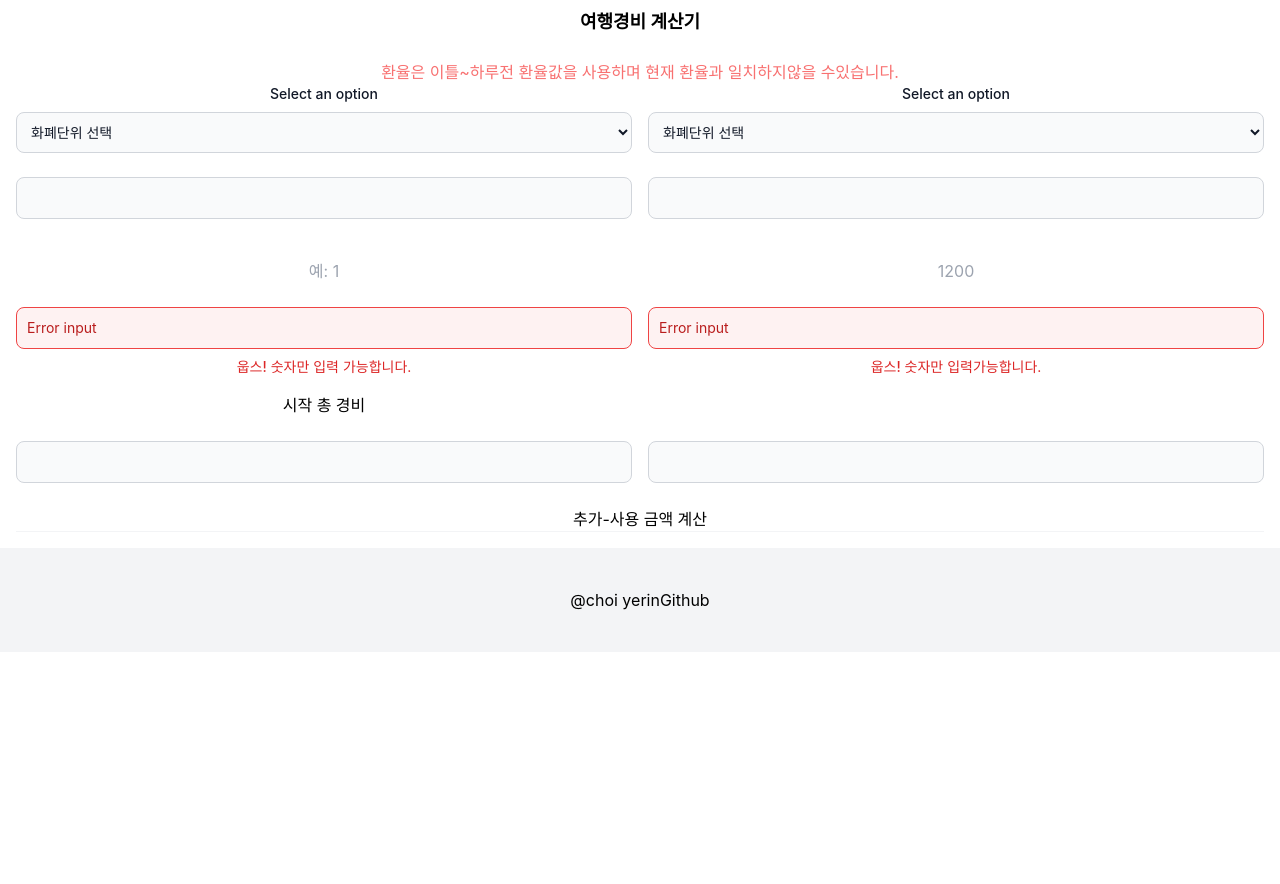
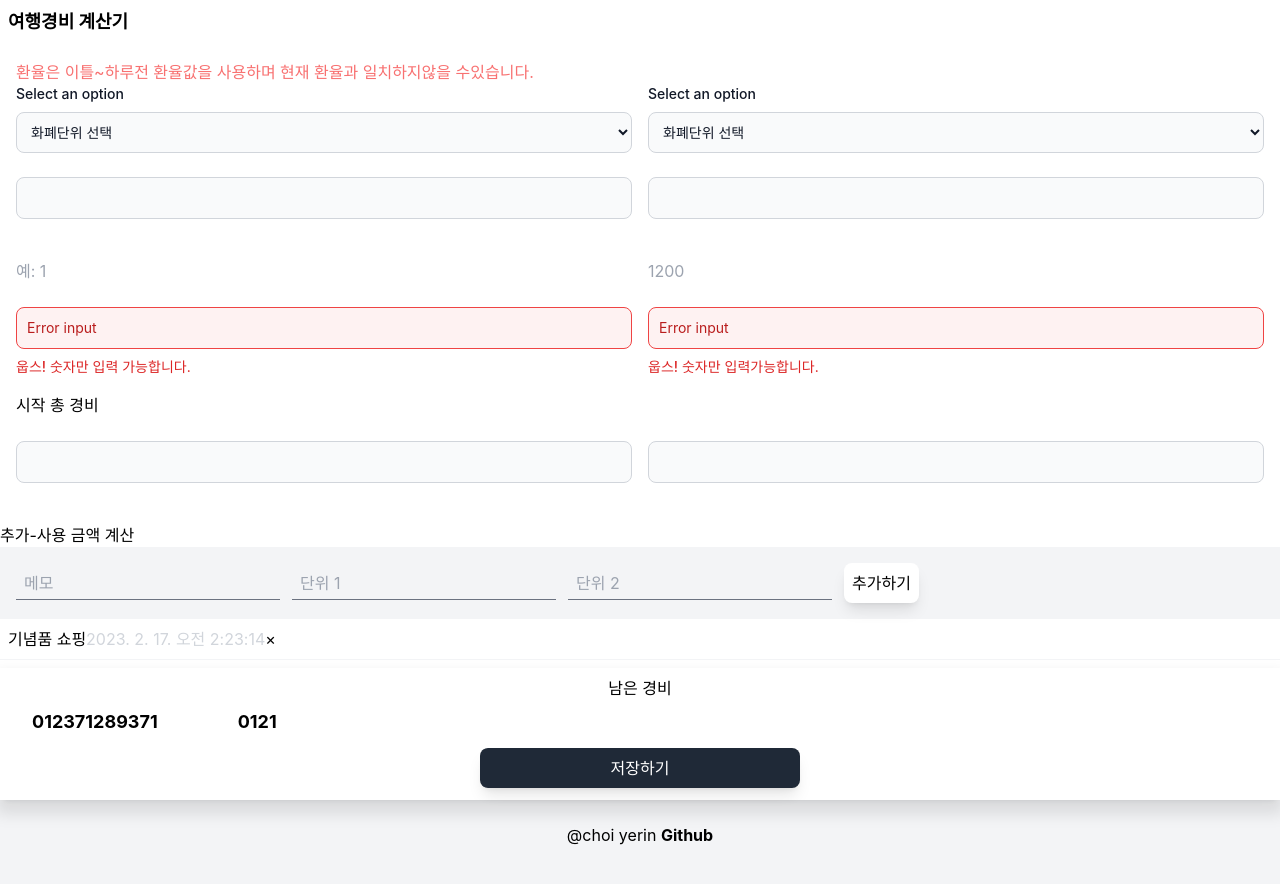
Before and after one commit to Yerin00/Travel-Expenses, a React (Create React App) app: page / in a window 1280 px wide. Shown: the top 884 px of the page. Before the commit the page ends 800 px from the top, so only its background shows below. Built offline with nearby package versions, Linux system fonts and the light colour scheme.

Commit message:
UI구현 & state추가 & 환율계산

```diff
--- a/src/App.css
+++ b/src/App.css
@@ -1,39 +1,6 @@
 .App {
-  text-align: center;
+  /* text-align: center; */
 }
 
-
-.App-logo {
-  height: 40vmin;
-  pointer-events: none;
-}
-
-@media (prefers-reduced-motion: no-preference) {
-  .App-logo {
-    animation: App-logo-spin infinite 20s linear;
-  }
-}
-
-.App-header {
-  background-color: #282c34;
-  min-height: 100vh;
-  display: flex;
-  flex-direction: column;
-  align-items: center;
-  justify-content: center;
-  font-size: calc(10px + 2vmin);
-  color: white;
-}
-
-.App-link {
-  color: #61dafb;
-}
-
-@keyframes App-logo-spin {
-  from {
-    transform: rotate(0deg);
-  }
-  to {
-    transform: rotate(360deg);
-  }
-}
+.delete {display:inline-block;*display:inline;}
+.delete:after {display: inline-block;content: "\00d7";}
--- a/src/App.js
+++ b/src/App.js
@@ -1,22 +1,121 @@
 import logo from './logo.svg';
 import './App.css';
-import { useState } from 'react';
+import { useState, useEffect } from 'react';
 
 
 function App() {
   const expenseHistory = [
     {
       isPlus:false,
+      date:"2023. 2. 17. 오전 2:23:14",
       memo:"기념품 쇼핑",
       unit_1: 25,
       unit_2: null
-    }
+    },
+    {
+      isPlus:false,
+      date:"2023. 2. 17. 오전 2:23:14",
+      memo:"기념품 쇼핑",
+      unit_1: 25,
+      unit_2: null
+    },
+    {
+      isPlus:false,
+      date:"2023. 2. 17. 오전 2:23:14",
+      memo:"기념품 쇼핑",
+      unit_1: 25,
+      unit_2: null
+    },
+    {
+      isPlus:false,
+      date:"2023. 2. 17. 오전 2:23:14",
+      memo:"기념품 쇼핑",
+      unit_1: 25,
+      unit_2: null
+    },
   ]
 
   const [firstUnit, setFirstUnit] = useState(0)
   const [secondUnit, setSecondUnit] = useState(0)
 
-  const [initExpenses, setInitExpenses] = useState(0)
+  const [initExpenses1, setInitExpenses1] = useState(0)
+  const [initExpenses2, setInitExpenses2] = useState(0)
+
+  const [memo, setMemo] = useState('')
+  const [expense1, setExpense1] = useState('')
+  const [expense2, setExpense2] = useState('')
+
+  const [restExpenses1, setRestExpenses1] = useState(0)
+  const [restExpenses2, setRestExpenses2] = useState(0)
+  let date;
+
+  function exchange(first, second){
+    let ratio;
+    if (firstUnit >= secondUnit){
+      ratio = firstUnit/secondUnit
+      //console.log(ratio)
+      if (first == null)
+        first = second * ratio
+      else if (second == null)
+        second = first / ratio
+    } else {
+      ratio = secondUnit/firstUnit
+      //console.log(ratio)
+      if (first == null)
+        first = second / ratio
+      else if (second == null)
+        second = first * ratio
+    }
+
+  }
+
+  function save(){
+    localStorage.setItem('firstUnit',firstUnit)
+    localStorage.setItem('secondUnit', secondUnit)
+    localStorage.setItem('initExpenses1',initExpenses1)
+    localStorage.setItem('initExpenses2',initExpenses2)
+    localStorage.setItem('expenseHistory', JSON.stringify(expenseHistory));
+  }
+
+  // 1. 페이지에 접속하면
+  useEffect(()=>{
+
+    // 2. localStorage의 데이터를 꺼낸다.
+    var expenseHistory = localStorage.getItem('expenseHistory');
+
+    // 최초 접속시 localStorage에 데이터가 없을 경우 새로운 배열을 생성한다.
+    if(expenseHistory == null){
+      expenseHistory = [];
+    }else{
+      expenseHistory = JSON.parse(expenseHistory);
+    }
+
+  },[]);
+
+  function addExpense() {
+    // 현재날짜 가져오기
+    date = new Date()
+    date = date.toLocaleString()
+    // expenseHistory 배열에 추가
+    expenseHistory.unshift({
+      isPlus:false,
+      memo:memo,
+      unit_1: expenseHistory,
+      unit_2: null}) // 배열 시작부분에 항목 추가
+    // 모든 값 초기화
+    setMemo('')
+    setExpense1('')
+    setExpense2('')
+
+  }
+
+  useEffect(()=>{ // unit1, 2중에 하나가 변경되면 즉시 나머지 단위의 값을 계산해서 보여준다.
+    exchange(expense1, expense2)
+  },[expense1, expense2])
+  useEffect(() => {
+    exchange(initExpenses1, initExpenses2)
+  }, [initExpenses1, initExpenses2])
+
 
   return (
     <div className="App">
@@ -27,74 +126,88 @@ function App() {
         {/* 화폐단위선택 */}
         <div className="grid grid-cols-2 gap-4">
           <div>
-            <label for="countries" class="block mb-2 text-sm font-medium text-gray-900 dark:text-white">Select an option</label>
-            <select id="countries" class="bg-gray-50 border border-gray-300 text-gray-900 text-sm rounded-lg focus:ring-blue-500 focus:border-blue-500 block w-full p-2.5 dark:bg-gray-700 dark:border-gray-600 dark:placeholder-gray-400 dark:text-white dark:focus:ring-blue-500 dark:focus:border-blue-500">
-              <option selected>화폐단위 선택</option>
+            <label htmlFor="countries" className="block mb-2 text-sm font-medium text-gray-900 dark:text-white">Select an option</label>
+            <select id="countries" className="bg-gray-50 border border-gray-300 text-gray-900 text-sm rounded-lg focus:ring-blue-500 focus:border-blue-500 block w-full p-2.5 dark:bg-gray-700 dark:border-gray-600 dark:placeholder-gray-400 dark:text-white dark:focus:ring-blue-500 dark:focus:border-blue-500">
+              <option defaultValue>화폐단위 선택</option>
               <option value="US">직접입력</option>
               <option value="CA">Canada</option>
             </select>
           </div>
           <div>
-            <label for="countries" class="block mb-2 text-sm font-medium text-gray-900 dark:text-white">Select an option</label>
-            <select id="countries" class="bg-gray-50 border border-gray-300 text-gray-900 text-sm rounded-lg focus:ring-blue-500 focus:border-blue-500 block w-full p-2.5 dark:bg-gray-700 dark:border-gray-600 dark:placeholder-gray-400 dark:text-white dark:focus:ring-blue-500 dark:focus:border-blue-500">
-              <option selected>화폐단위 선택</option>
+            <label htmlFor="countries" className="block mb-2 text-sm font-medium text-gray-900 dark:text-white">Select an option</label>
+            <select id="countries" className="bg-gray-50 border border-gray-300 text-gray-900 text-sm rounded-lg focus:ring-blue-500 focus:border-blue-500 block w-full p-2.5 dark:bg-gray-700 dark:border-gray-600 dark:placeholder-gray-400 dark:text-white dark:focus:ring-blue-500 dark:focus:border-blue-500">
+              <option defaultValue>화폐단위 선택</option>
               <option value="US">직접입력</option>
               <option value="CA">Canada</option>
             </select>
           </div>
-          <div class="mb-6">
-            <label for="default-input" class="block mb-2 text-sm font-medium text-gray-900 dark:text-white"></label>
-            <input type="text" id="default-input" class="bg-gray-50 border border-gray-300 text-gray-900 text-sm rounded-lg focus:ring-blue-500 focus:border-blue-500 block w-full p-2.5 dark:bg-gray-700 dark:border-gray-600 dark:placeholder-gray-400 dark:text-white dark:focus:ring-blue-500 dark:focus:border-blue-500"/>
+          <div className="mb-6">
+            <label htmlFor="default-input" className="block mb-2 text-sm font-medium text-gray-900 dark:text-white"></label>
+            <input type="text" id="default-input" className="bg-gray-50 border border-gray-300 text-gray-900 text-sm rounded-lg focus:ring-blue-500 focus:border-blue-500 block w-full p-2.5 dark:bg-gray-700 dark:border-gray-600 dark:placeholder-gray-400 dark:text-white dark:focus:ring-blue-500 dark:focus:border-blue-500"/>
           </div>
-          <div class="mb-6">
-              <label for="default-input" class="block mb-2 text-sm font-medium text-gray-900 dark:text-white"></label>
-              <input type="text" id="default-input" class="bg-gray-50 border border-gray-300 text-gray-900 text-sm rounded-lg focus:ring-blue-500 focus:border-blue-500 block w-full p-2.5 dark:bg-gray-700 dark:border-gray-600 dark:placeholder-gray-400 dark:text-white dark:focus:ring-blue-500 dark:focus:border-blue-500"/>
+          <div className="mb-6">
+              <label htmlFor="default-input" className="block mb-2 text-sm font-medium text-gray-900 dark:text-white"></label>
+              <input type="text" id="default-input" className="bg-gray-50 border border-gray-300 text-gray-900 text-sm rounded-lg focus:ring-blue-500 focus:border-blue-500 block w-full p-2.5 dark:bg-gray-700 dark:border-gray-600 dark:placeholder-gray-400 dark:text-white dark:focus:ring-blue-500 dark:focus:border-blue-500"/>
           </div>
           <p className="text-gray-400">예: 1</p>
           <p className="text-gray-400">1200</p>
           <div>
-            <label for="error" class="block mb-2 text-sm font-medium text-red-700 dark:text-red-500"></label>
-            <input type="text" id="error" class="bg-red-50 border border-red-500 text-red-900 placeholder-red-700 text-sm rounded-lg focus:ring-red-500 dark:bg-gray-700 focus:border-red-500 block w-full p-2.5 dark:text-red-500 dark:placeholder-red-500 dark:border-red-500" placeholder="Error input"/>
-            <p class="mt-2 text-sm text-red-600 dark:text-red-500"><span class="font-medium">웁스!</span> 숫자만 입력 가능합니다.</p>
+            <label htmlFor="error" className="block mb-2 text-sm font-medium text-red-700 dark:text-red-500"></label>
+            <input type="text" id="error" className="bg-red-50 border border-red-500 text-red-900 placeholder-red-700 text-sm rounded-lg focus:ring-red-500 dark:bg-gray-700 focus:border-red-500 block w-full p-2.5 dark:text-red-500 dark:placeholder-red-500 dark:border-red-500" placeholder="Error input"/>
+            <p className="mt-2 text-sm text-red-600 dark:text-red-500"><span className="font-medium">웁스!</span> 숫자만 입력 가능합니다.</p>
           </div>
           <div>
-            <label for="error" class="block mb-2 text-sm font-medium text-red-700 dark:text-red-500"></label>
-            <input type="text" id="error" class="bg-red-50 border border-red-500 text-red-900 placeholder-red-700 text-sm rounded-lg focus:ring-red-500 dark:bg-gray-700 focus:border-red-500 block w-full p-2.5 dark:text-red-500 dark:placeholder-red-500 dark:border-red-500" placeholder="Error input"/>
-            <p class="mt-2 text-sm text-red-600 dark:text-red-500"><span class="font-medium">웁스!</span> 숫자만 입력가능합니다.</p>
+            <label htmlFor="error" className="block mb-2 text-sm font-medium text-red-700 dark:text-red-500"></label>
+            <input type="text" id="error" className="bg-red-50 border border-red-500 text-red-900 placeholder-red-700 text-sm rounded-lg focus:ring-red-500 dark:bg-gray-700 focus:border-red-500 block w-full p-2.5 dark:text-red-500 dark:placeholder-red-500 dark:border-red-500" placeholder="Error input"/>
+            <p className="mt-2 text-sm text-red-600 dark:text-red-500"><span className="font-medium">웁스!</span> 숫자만 입력가능합니다.</p>
           </div>
           <div>
             <label>시작 총 경비</label>
           </div>
           <div></div>
-          <div class="mb-6">
-            <label for="default-input" class="block mb-2 text-sm font-medium text-gray-900 dark:text-white"></label>
-            <input type="text" id="default-input" class="bg-gray-50 border border-gray-300 text-gray-900 text-sm rounded-lg focus:ring-blue-500 focus:border-blue-500 block w-full p-2.5 dark:bg-gray-700 dark:border-gray-600 dark:placeholder-gray-400 dark:text-white dark:focus:ring-blue-500 dark:focus:border-blue-500"/>
+          <div className="mb-6">
+            <label htmlFor="default-input" className="block mb-2 text-sm font-medium text-gray-900 dark:text-white"></label>
+            <input type="text" id="default-input" className="bg-gray-50 border border-gray-300 text-gray-900 text-sm rounded-lg focus:ring-blue-500 focus:border-blue-500 block w-full p-2.5 dark:bg-gray-700 dark:border-gray-600 dark:placeholder-gray-400 dark:text-white dark:focus:ring-blue-500 dark:focus:border-blue-500"/>
           </div>
-          <div class="mb-6">
-            <label for="default-input" class="block mb-2 text-sm font-medium text-gray-900 dark:text-white"></label>
-            <input type="text" id="default-input" class="bg-gray-50 border border-gray-300 text-gray-900 text-sm rounded-lg focus:ring-blue-500 focus:border-blue-500 block w-full p-2.5 dark:bg-gray-700 dark:border-gray-600 dark:placeholder-gray-400 dark:text-white dark:focus:ring-blue-500 dark:focus:border-blue-500"/>
+          <div className="mb-6">
+            <label htmlFor="default-input" className="block mb-2 text-sm font-medium text-gray-900 dark:text-white"></label>
+            <input type="text" id="default-input" className="bg-gray-50 border border-gray-300 text-gray-900 text-sm rounded-lg focus:ring-blue-500 focus:border-blue-500 block w-full p-2.5 dark:bg-gray-700 dark:border-gray-600 dark:placeholder-gray-400 dark:text-white dark:focus:ring-blue-500 dark:focus:border-blue-500"/>
           </div>
         </div>
+      </div>
         {/* 추가-사용 금액 계산 */}
         <label>추가-사용 금액 계산</label>
-        <div className="bg-gray-100">
-
+        <div className="bg-gray-100 p-4">
+          <input value={memo} onChange={(e)=>setMemo(e.target.value)} type="text" placeholder="메모" aria-label="memo" className="border-b border-gray-500 bg-transparent text-gray-700 mr-3 py-1 px-2 focus:outline-none"/>
+          <input value={expense1} onChange={(e)=>setExpense1(e.target.value)} type="text" placeholder="단위 1" aria-label="unit1" className="border-b border-gray-500 bg-transparent text-gray-700 mr-3 py-1 px-2 focus:outline-none"/>
+          <input value={expense2} onChange={(e)=>setExpense2(e.target.value)} type="text" placeholder="단위 2" aria-label="unit2" className="border-b border-gray-500 bg-transparent text-gray-700 mr-3 py-1 px-2 focus:outline-none"/>
+          <button onClick={addExpense} className="bg-white shadow-lg p-2 rounded-lg">추가하기</button>
         </div>
         {/* 추가-사용 내역 목록 */}
-        {expenseHistory.map(()=>(
-          <div className="border-b border-gray-100">
-
+        {expenseHistory.map((history, index)=>(
+          <div className="border-b border-gray-100 p-2" key={index}>
+            <div className="flex flex-row">
+              <p>{history.memo}</p>
+              <p className="text-gray-300">{history.date}</p>
+              <button className="delete"></button>
+            </div>
           </div>
         ))}
         {/* 남은경비 */}
-        <div>
-
+        <div className="static text-center">
+          <div className="fixed bottom-0 shadow-t w-screen bg-white p-2">
+            <label>남은 경비</label>
+            <div className="flex flex-row p-2 text-lg font-bold">
+              <p className="ml-4">{restExpenses1}12371289371</p>
+              <p className="ml-20 mr-4">{restExpenses2}121</p>
+            </div>
+            <button className="rounded-lg bg-gray-800 text-white p-2 m-1 w-80 shadow-lg">저장하기</button>
+          </div>
         </div>
-      </div>
       {/* footer */}
-      <footer className="bg-gray-100 p-10">
-        @choi yerin
-        <a href='https://github.com/Yerin00' target='_blank'>Github</a>
+      <footer className="bg-gray-100 p-10 pb-40 text-center">
+        @choi yerin&nbsp;
+        <a href='https://github.com/Yerin00' target='_blank' className="font-bold">Github</a>
       </footer>
     </div>
   );
--- a/tailwind.config.js
+++ b/tailwind.config.js
@@ -2,7 +2,10 @@
 module.exports = {
   content: ['./index.html', './src/**/*.{vue,js,ts,jsx,tsx}'],
   theme: {
-    extend: {},
+    extend: {
+      boxShadow: {
+      't': '0 10px 15px 4px rgb(0 0 0 / 0.1), 0 4px 6px -4px rgb(0 0 0 / 0.1)',
+    }},
   },
   plugins: [],
 }
```
